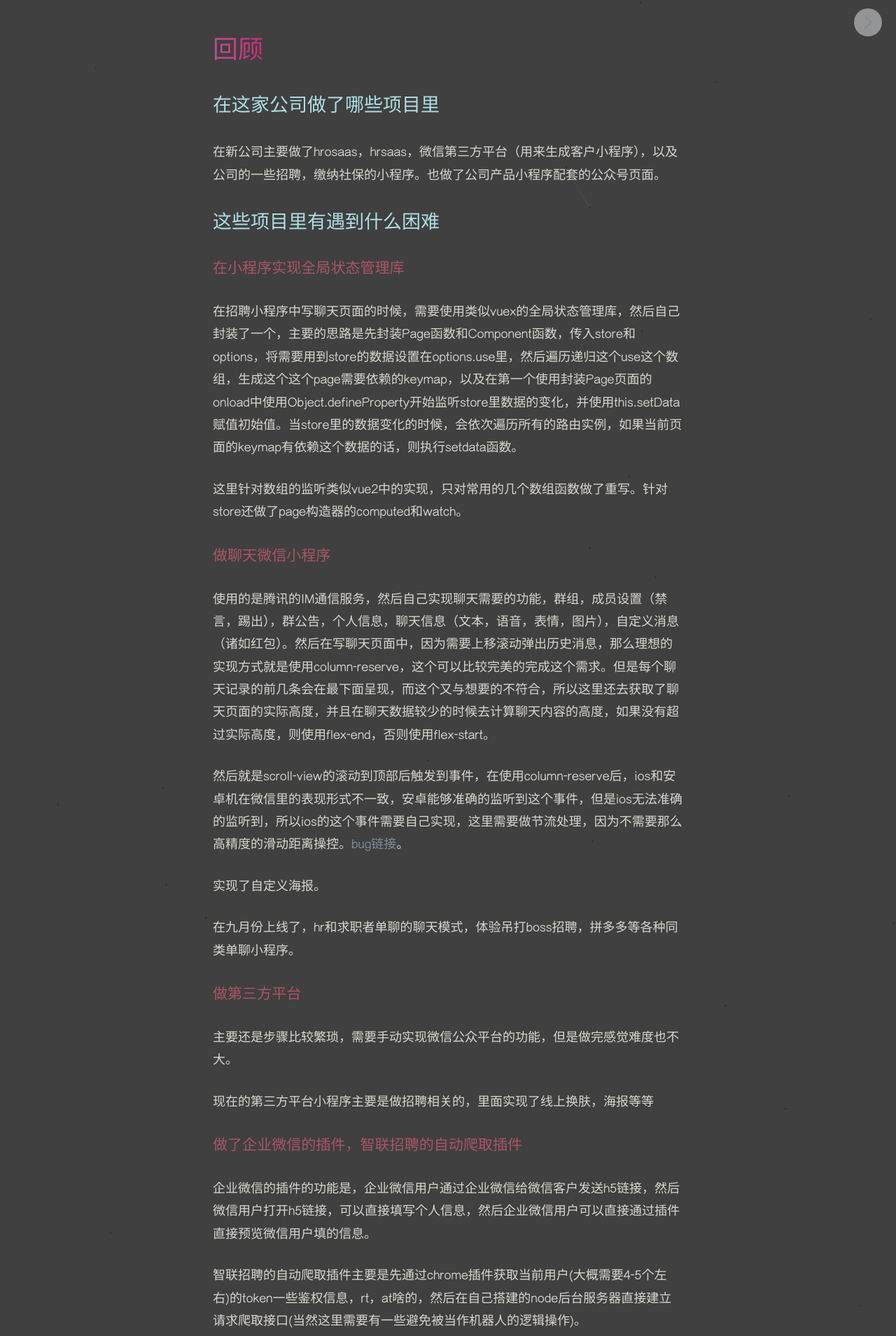
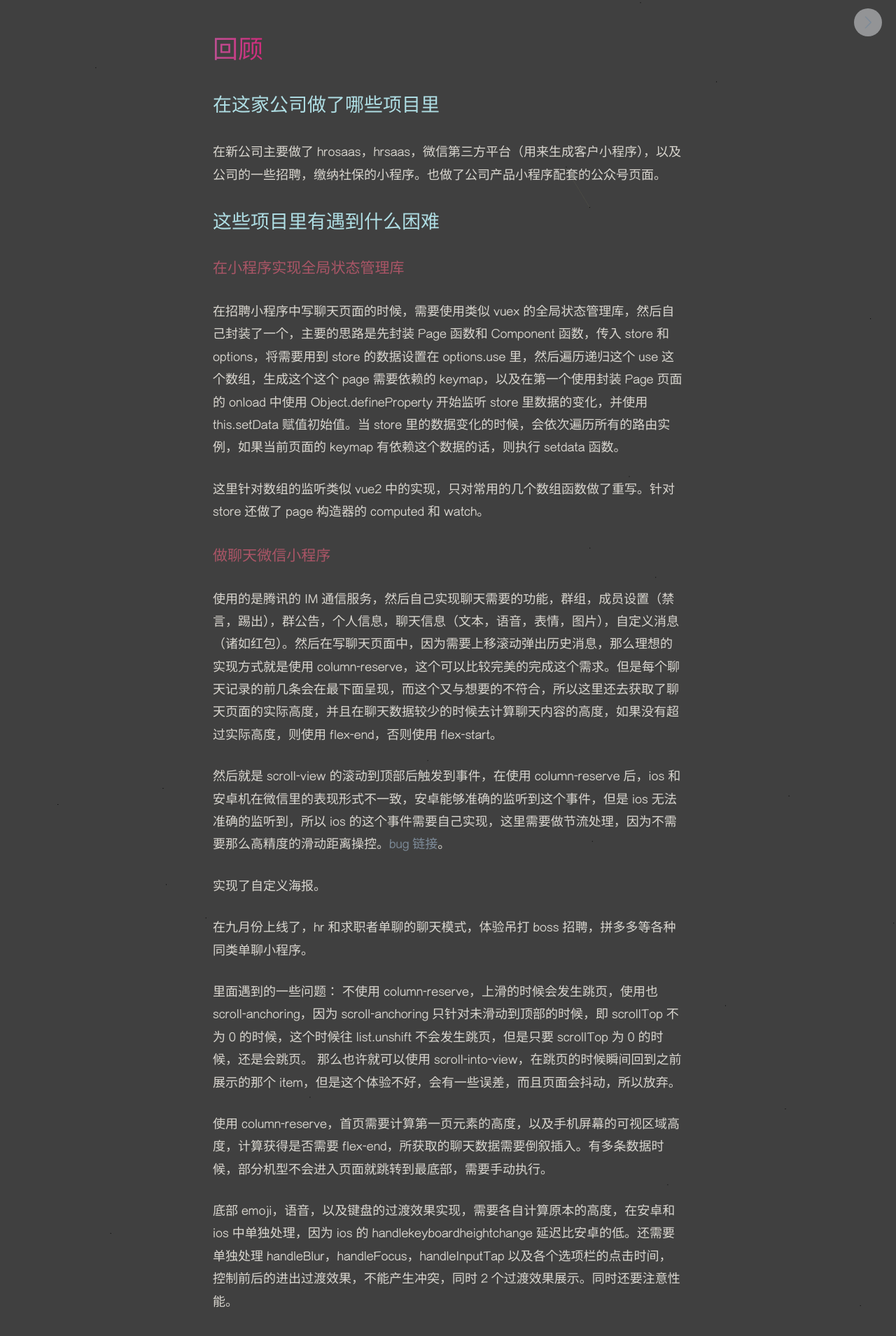
Before and after one commit to Yhspehy/Yhspehy.github.io, a Jekyll site: the page built from _posts/life/2022-3-1-Review.md, in a window 1280 px wide. Shown: the top 1909 px of the page at 70% size. Built offline with Jekyll 4.4.1, drawn with Linux system fonts in a browser that asks for light colours; comment, search, counter and statistics services are not loaded; some of the changed text lies outside the part shown.

Commit message:
update: study

```diff
--- a/_posts/life/2022-3-1-Review.md
+++ b/_posts/life/2022-3-1-Review.md
@@ -7,25 +7,33 @@
 
 ## 在这家公司做了哪些项目里
 
-在新公司主要做了hrosaas，hrsaas，微信第三方平台（用来生成客户小程序），以及公司的一些招聘，缴纳社保的小程序。也做了公司产品小程序配套的公众号页面。
+在新公司主要做了 hrosaas，hrsaas，微信第三方平台（用来生成客户小程序），以及公司的一些招聘，缴纳社保的小程序。也做了公司产品小程序配套的公众号页面。
 
 ## 这些项目里有遇到什么困难
 
 ### 在小程序实现全局状态管理库
 
-在招聘小程序中写聊天页面的时候，需要使用类似vuex的全局状态管理库，然后自己封装了一个，主要的思路是先封装Page函数和Component函数，传入store和options，将需要用到store的数据设置在options.use里，然后遍历递归这个use这个数组，生成这个这个page需要依赖的keymap，以及在第一个使用封装Page页面的onload中使用Object.defineProperty开始监听store里数据的变化，并使用this.setData赋值初始值。当store里的数据变化的时候，会依次遍历所有的路由实例，如果当前页面的keymap有依赖这个数据的话，则执行setdata函数。
+在招聘小程序中写聊天页面的时候，需要使用类似 vuex 的全局状态管理库，然后自己封装了一个，主要的思路是先封装 Page 函数和 Component 函数，传入 store 和 options，将需要用到 store 的数据设置在 options.use 里，然后遍历递归这个 use 这个数组，生成这个这个 page 需要依赖的 keymap，以及在第一个使用封装 Page 页面的 onload 中使用 Object.defineProperty 开始监听 store 里数据的变化，并使用 this.setData 赋值初始值。当 store 里的数据变化的时候，会依次遍历所有的路由实例，如果当前页面的 keymap 有依赖这个数据的话，则执行 setdata 函数。
 
-这里针对数组的监听类似vue2中的实现，只对常用的几个数组函数做了重写。针对store还做了page构造器的computed和watch。
+这里针对数组的监听类似 vue2 中的实现，只对常用的几个数组函数做了重写。针对 store 还做了 page 构造器的 computed 和 watch。
 
 ### 做聊天微信小程序
 
-使用的是腾讯的IM通信服务，然后自己实现聊天需要的功能，群组，成员设置（禁言，踢出），群公告，个人信息，聊天信息（文本，语音，表情，图片），自定义消息（诸如红包）。然后在写聊天页面中，因为需要上移滚动弹出历史消息，那么理想的实现方式就是使用column-reserve，这个可以比较完美的完成这个需求。但是每个聊天记录的前几条会在最下面呈现，而这个又与想要的不符合，所以这里还去获取了聊天页面的实际高度，并且在聊天数据较少的时候去计算聊天内容的高度，如果没有超过实际高度，则使用flex-end，否则使用flex-start。
+使用的是腾讯的 IM 通信服务，然后自己实现聊天需要的功能，群组，成员设置（禁言，踢出），群公告，个人信息，聊天信息（文本，语音，表情，图片），自定义消息（诸如红包）。然后在写聊天页面中，因为需要上移滚动弹出历史消息，那么理想的实现方式就是使用 column-reserve，这个可以比较完美的完成这个需求。但是每个聊天记录的前几条会在最下面呈现，而这个又与想要的不符合，所以这里还去获取了聊天页面的实际高度，并且在聊天数据较少的时候去计算聊天内容的高度，如果没有超过实际高度，则使用 flex-end，否则使用 flex-start。
 
-然后就是scroll-view的滚动到顶部后触发到事件，在使用column-reserve后，ios和安卓机在微信里的表现形式不一致，安卓能够准确的监听到这个事件，但是ios无法准确的监听到，所以ios的这个事件需要自己实现，这里需要做节流处理，因为不需要那么高精度的滑动距离操控。[bug链接](https://developers.weixin.qq.com/community/develop/doc/00066652780e70e4327bc1c585b400)。
+然后就是 scroll-view 的滚动到顶部后触发到事件，在使用 column-reserve 后，ios 和安卓机在微信里的表现形式不一致，安卓能够准确的监听到这个事件，但是 ios 无法准确的监听到，所以 ios 的这个事件需要自己实现，这里需要做节流处理，因为不需要那么高精度的滑动距离操控。[bug 链接](https://developers.weixin.qq.com/community/develop/doc/00066652780e70e4327bc1c585b400)。
 
 实现了自定义海报。
 
-在九月份上线了，hr和求职者单聊的聊天模式，体验吊打boss招聘，拼多多等各种同类单聊小程序。
+在九月份上线了，hr 和求职者单聊的聊天模式，体验吊打 boss 招聘，拼多多等各种同类单聊小程序。
+
+里面遇到的一些问题：
+不使用 column-reserve，上滑的时候会发生跳页，使用也 scroll-anchoring，因为 scroll-anchoring 只针对未滑动到顶部的时候，即 scrollTop 不为 0 的时候，这个时候往 list.unshift 不会发生跳页，但是只要 scrollTop 为 0 的时候，还是会跳页。
+那么也许就可以使用 scroll-into-view，在跳页的时候瞬间回到之前展示的那个 item，但是这个体验不好，会有一些误差，而且页面会抖动，所以放弃。
+
+使用 column-reserve，首页需要计算第一页元素的高度，以及手机屏幕的可视区域高度，计算获得是否需要 flex-end，所获取的聊天数据需要倒叙插入。有多条数据时候，部分机型不会进入页面就跳转到最底部，需要手动执行。
+
+底部 emoji，语音，以及键盘的过渡效果实现，需要各自计算原本的高度，在安卓和 ios 中单独处理，因为 ios 的 handlekeyboardheightchange 延迟比安卓的低。还需要单独处理 handleBlur，handleFocus，handleInputTap 以及各个选项栏的点击时间，控制前后的进出过渡效果，不能产生冲突，同时 2 个过渡效果展示。同时还要注意性能。
 
 ### 做第三方平台
 
@@ -35,35 +43,31 @@
 
 ### 做了企业微信的插件，智联招聘的自动爬取插件
 
-企业微信的插件的功能是，企业微信用户通过企业微信给微信客户发送h5链接，然后微信用户打开h5链接，可以直接填写个人信息，然后企业微信用户可以直接通过插件直接预览微信用户填的信息。
+企业微信的插件的功能是，企业微信用户通过企业微信给微信客户发送 h5 链接，然后微信用户打开 h5 链接，可以直接填写个人信息，然后企业微信用户可以直接通过插件直接预览微信用户填的信息。
 
-智联招聘的自动爬取插件主要是先通过chrome插件获取当前用户(大概需要4-5个左右)的token一些鉴权信息，rt，at啥的，然后在自己搭建的node后台服务器直接建立请求爬取接口(当然这里需要有一些避免被当作机器人的逻辑操作)。
+智联招聘的自动爬取插件主要是先通过 chrome 插件获取当前用户(大概需要 4-5 个左右)的 token 一些鉴权信息，rt，at 啥的，然后在自己搭建的 node 后台服务器直接建立请求爬取接口(当然这里需要有一些避免被当作机器人的逻辑操作)。
 
-### hrss-admin和hross
+### hrss-admin 和 hross
 
-在做这几个项目的时候，因为前期为了项目开发进度快，hross选取了layui，hrss采用了guns-admin，但是这两个框架在使用的时候都有一定的缺陷。layui老旧，api不友好，不好维护，耦合性强，好处是兼容老式浏览器，开发进度快。guns-admin系统内容太多，启动慢，对我们来说无效组件太多，而且采用的是vue2，而现在vue3性能对比高了很多，而且我们又没有需要兼容ie11及一下的浏览器，所以最后hrss-admin采用guns-admin的后台，然后自己开发了一套适配该后台的vue3基础框架，保留了原有系统的权限管理，放弃了vue2和antd-design-vue，使用情况对比guns-admin改良了很多。而且也没有首屏渲染慢的问题。
+在做这几个项目的时候，因为前期为了项目开发进度快，hross 选取了 layui，hrss 采用了 guns-admin，但是这两个框架在使用的时候都有一定的缺陷。layui 老旧，api 不友好，不好维护，耦合性强，好处是兼容老式浏览器，开发进度快。guns-admin 系统内容太多，启动慢，对我们来说无效组件太多，而且采用的是 vue2，而现在 vue3 性能对比高了很多，而且我们又没有需要兼容 ie11 及一下的浏览器，所以最后 hrss-admin 采用 guns-admin 的后台，然后自己开发了一套适配该后台的 vue3 基础框架，保留了原有系统的权限管理，放弃了 vue2 和 antd-design-vue，使用情况对比 guns-admin 改良了很多。而且也没有首屏渲染慢的问题。
 
-guns-admin使用体验不好有一部分原因是采用antd-pro原始框架配上guns自有的权限配置，使得在登陆后的操作过多，现在鉴权的判断，动态渲染路由，以及系统应用的切换。我后面将大系统拆分成一个个小系统，在同一个应用管理后台的大体系下，每个应用对应一个项目，不在需要切换系统应用，不再需要获取所有应用的路由，以及简化了权限的判断。
+guns-admin 使用体验不好有一部分原因是采用 antd-pro 原始框架配上 guns 自有的权限配置，使得在登陆后的操作过多，现在鉴权的判断，动态渲染路由，以及系统应用的切换。我后面将大系统拆分成一个个小系统，在同一个应用管理后台的大体系下，每个应用对应一个项目，不在需要切换系统应用，不再需要获取所有应用的路由，以及简化了权限的判断。
 
+### 更新 wxml-to-canvas 库
 
-### 更新wxml-to-canvas库
-
-因为部分安卓手机在高dpr的情况下，将canvas渲染成图片导出的时候像素过大，导致文件过大，故设置安卓部分手机dpr为2。
+因为部分安卓手机在高 dpr 的情况下，将 canvas 渲染成图片导出的时候像素过大，导致文件过大，故设置安卓部分手机 dpr 为 2。
 
 实现多行自动添加省略号的功能。
 
-在render前，await画布的初始化。
-
-
+在 render 前，await 画布的初始化。
 
 ## 代码格式
 
-统一使用prettier，saas，小程序使用gulp自动编译sccs成wxss。
+统一使用 prettier，saas，小程序使用 gulp 自动编译 sccs 成 wxss。
 
-## 全面拥抱TS
+## 全面拥抱 TS
 
-新的项目基本可以用的都用上了TS。
-
+新的项目基本可以用的都用上了 TS。
 
 ## 佛系开源
 
```
Also changed, not shown: _posts/life/2022-3-17-Tips.md (+7 -3 lines).
